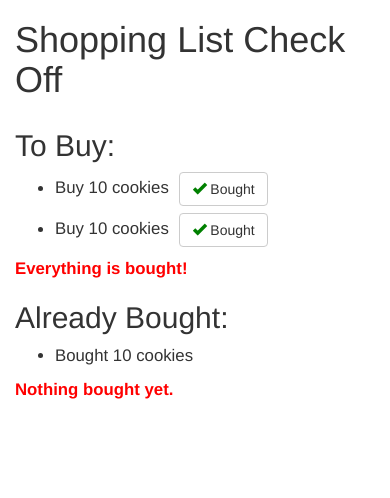
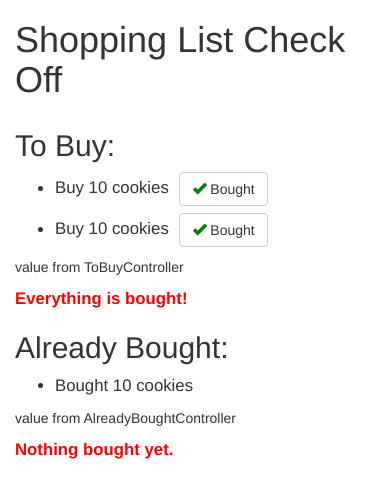
Before and after one commit to j221/cousera-angular-assignment2-jz, a plain HTML site: page index.html in a window 390 px wide. Drawn offline with Linux system fonts and the light colour scheme.

Commit message:
app.js enhanced as ShoppingListCheckOff
mininal working application hook has been created:
- app.js is created as single application called ShoppingListCheckOff
- Winthin ShoppingListCheckOff are 2 controllers
  a) ToBuyController
  b) AlreadyBoughtController

- Application and both controllers are refernced from index.html
- Both Controllers have just internal scope

- They both hold 1 controller's specific property, which is displayed
in index.html to prove, that this is working solution.

```diff
--- /dev/null
+++ b/app.js
@@ -0,0 +1,24 @@
+(function () {
+'use strict'
+
+angular.module('ShoppingListCheckOff', [])
+.controller('ToBuyController', ToBuyController)
+.controller('AlreadyBoughtController', AlreadyBoughtController);
+
+function ToBuyController() {
+	var toBuy = this;
+	toBuy.testString = 'value from ToBuyController';
+	console.log(toBuy);
+};
+
+
+function AlreadyBoughtController() {
+	var bought = this;
+	bought.testString = 'value from AlreadyBoughtController';
+	console.log(bought);
+};
+
+
+}
+
+)();
--- a/index.html
+++ b/index.html
@@ -1,8 +1,10 @@
 <!doctype html>
-<html lang="en">
+<html lang="en" ng-app='ShoppingListCheckOff'>
   <head>
     <title>Shopping List Check Off</title>
     <meta name="viewport" content="width=device-width, initial-scale=1">
+    <script src="angular.min.js"></script>
+    <script src="app.js"></script>
     <link rel="stylesheet" href="styles/bootstrap.min.css">
     <style>
       .emptyMessage {
@@ -29,21 +31,23 @@
   <div class="row">
 
     <!-- To Buy List -->
-    <div class="col-md-6">
+    <div class="col-md-6" ng-controller='ToBuyController as toBuy'>
      <h2>To Buy:</h2>
      <ul>
        <li>Buy 10 cookies <button class="btn btn-default"><span class="glyphicon glyphicon-ok"></span> Bought</button></li>
        <li>Buy 10 cookies <button class="btn btn-default"><span class="glyphicon glyphicon-ok"></span> Bought</button></li>
      </ul>
+     <p>{{toBuy.testString}}</p>
      <div class="emptyMessage">Everything is bought!</div>
     </div>
 
     <!-- Already Bought List -->
-    <div class="col-md-6">
+    <div class="col-md-6" ng-controller='AlreadyBoughtController as bought'>
      <h2>Already Bought:</h2>
      <ul>
        <li>Bought 10 cookies</li>
      </ul>
+     <p>{{bought.testString}}</p>
      <div class="emptyMessage">Nothing bought yet.</div>
     </div>
   </div>
```
